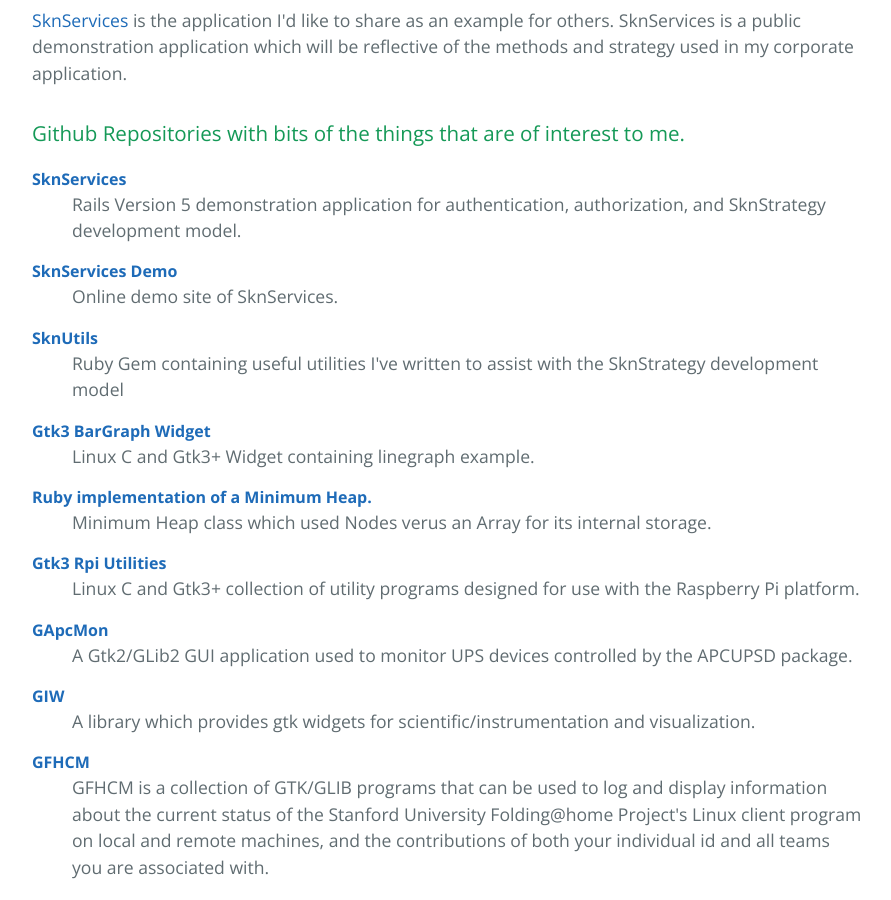
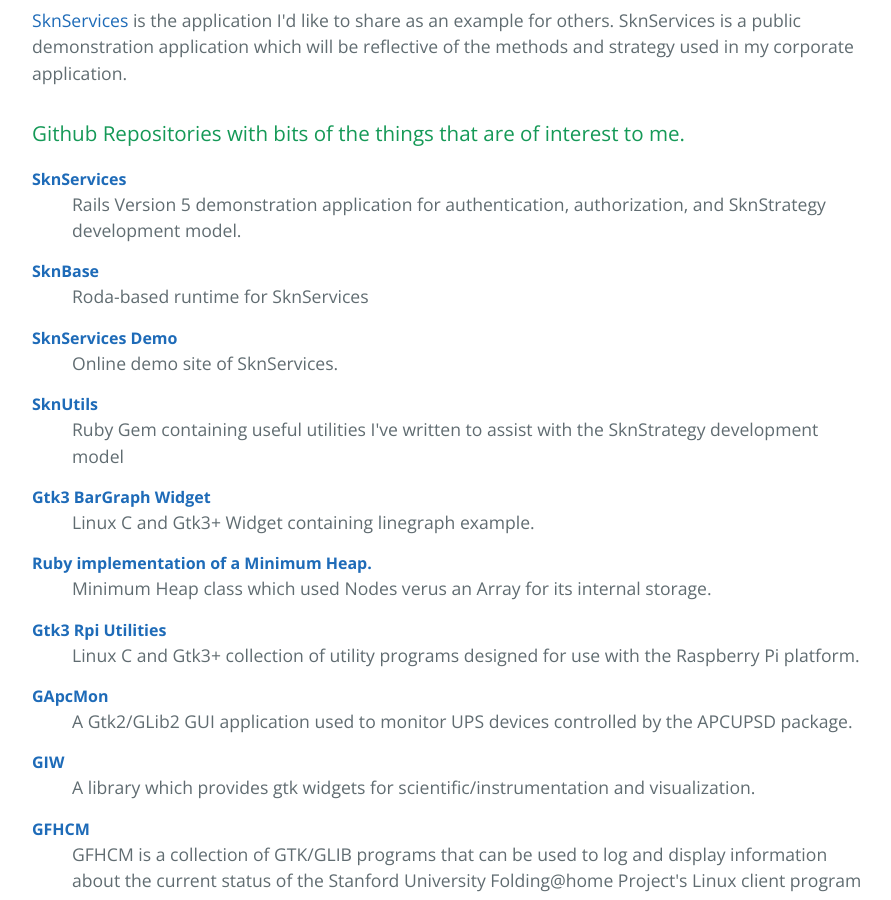
Before and after one commit to skoona/skoona.github.io, a Jekyll site: the page built from index.html, in a window 1280 px wide and 900 px high, scrolled down 699 px. Shown: the whole window, without its empty margins (192-1083 px from the left). Built offline with Jekyll 4.4.1, drawn with Linux system fonts in a browser that asks for light colours; comment, search, counter and statistics services are not loaded.

Commit message:
Adding SknBase

```diff
--- a/index.html
+++ b/index.html
@@ -25,6 +25,8 @@
 <dl>
 	<dt><a href="https://skoona.github.io/SknServices/">SknServices</a></dt>
 	<dd>Rails Version 5 demonstration application for authentication, authorization, and SknStrategy development model.</dd>
+	<dt><a href="https://skoona.github.io/skn_base/">SknBase</a></dt>
+	<dd>Roda-based runtime for SknServices</dd>
 	<dt><a href="http://vserv.skoona.net:8080/">SknServices Demo</a></dt>
 	<dd>Online demo site of SknServices.</dd>
 	<dt><a href="https://skoona.github.io/skn_utils/">SknUtils</a></dt>
```
